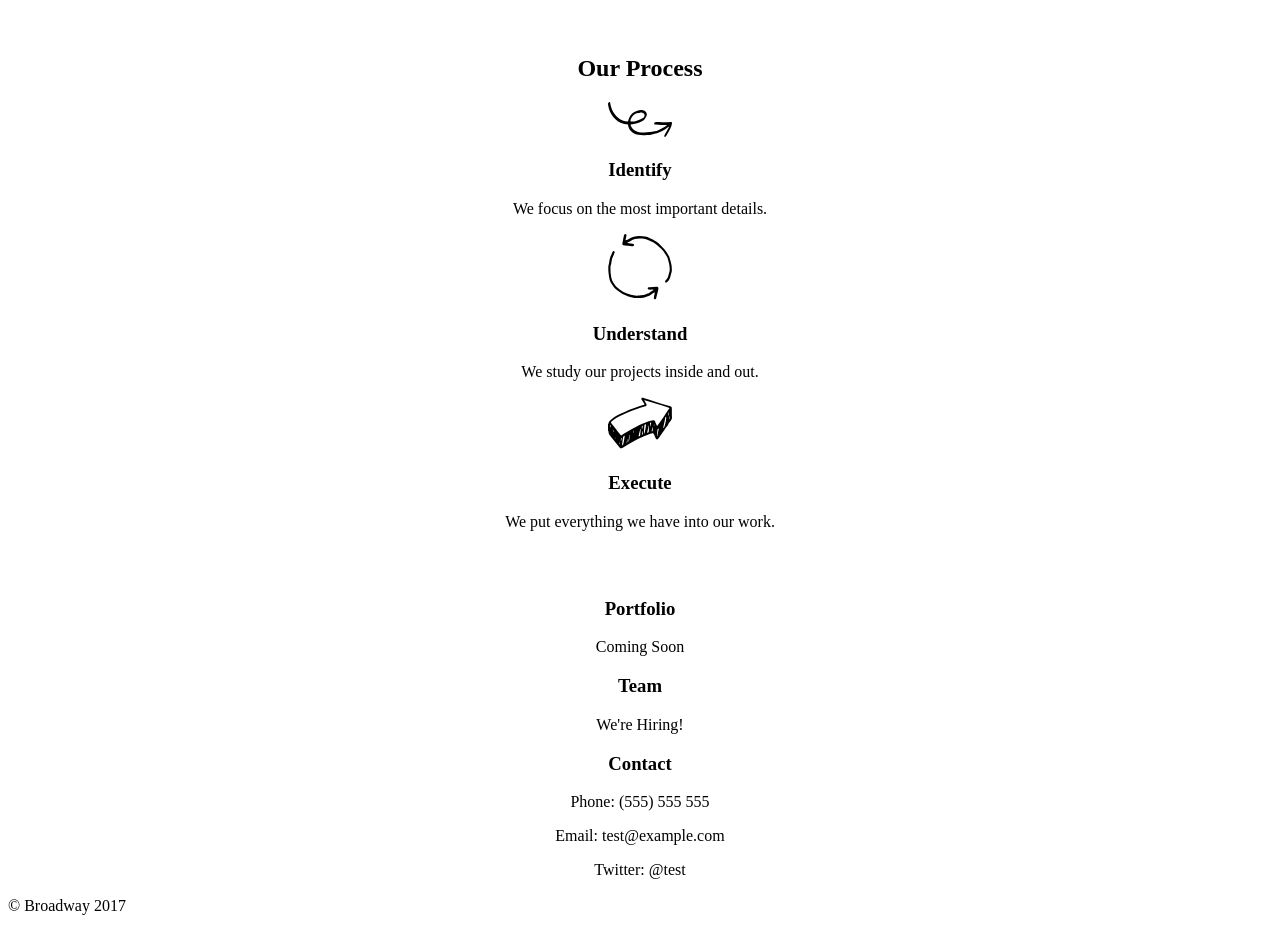
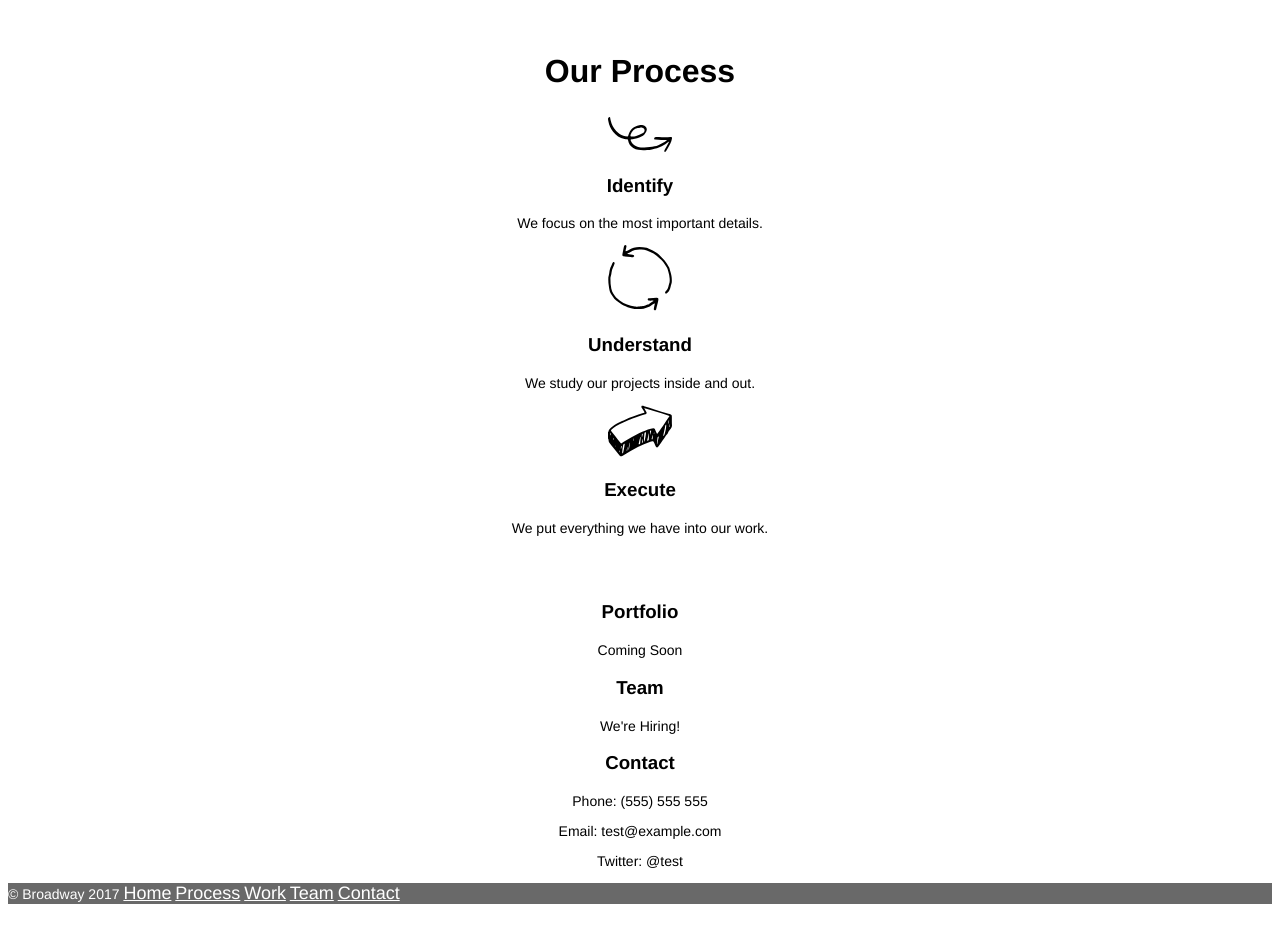
Before and after one commit to Xeanni/Prj-Broadway, a plain HTML site: page index.html in a window 1280 px wide. Shown: the part 308-1240 px from the top of the page. Drawn offline with Linux system fonts and the light colour scheme; files that its build step writes are made by us from their sources; files whose address does not match are found by name.

Commit message:
Finished the styles for the rest of the content and footer

```diff
--- a/css/style.css
+++ b/css/style.css
@@ -1,3 +1,7 @@
+* {
+  font-family: Helvetica;
+}
+
 .hero {
   background-image: url(/Users/sadodds/Prj-Broadway/resources/images/the-flatiron-building.png);
   text-align: center;
@@ -5,9 +9,18 @@
 }
 
 h1 {
-  font-family: Helvetica;
   font-size: 70px;
   font-weight:bold;
+}
+
+h2 {
+  font-size: 32px;
+  font-weight: bold;
+}
+
+.hero h2 {
+  font-size: 23px;
+  color: White;
 }
 
 a {
@@ -15,6 +28,16 @@ a {
   color: White;
 }
 
+p {
+  font-size: 14px;
+}
+
 .supporting {
   text-align: center;
 }
+
+.footer {
+  background-color: Dimgrey;
+  font-size: 11px;
+  color: White;
+}
```
